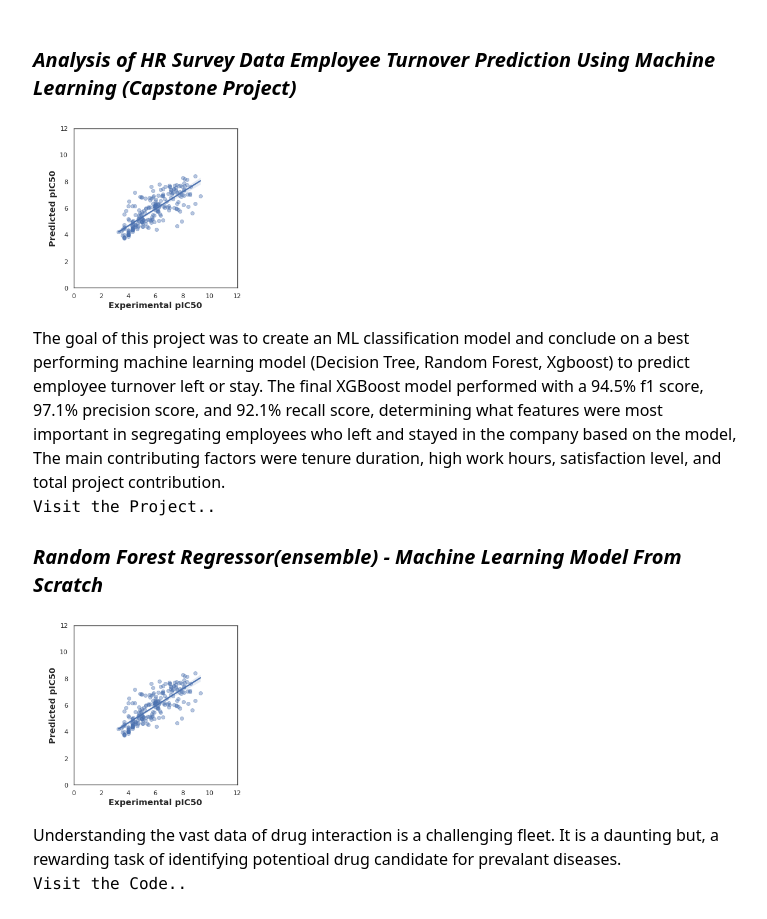
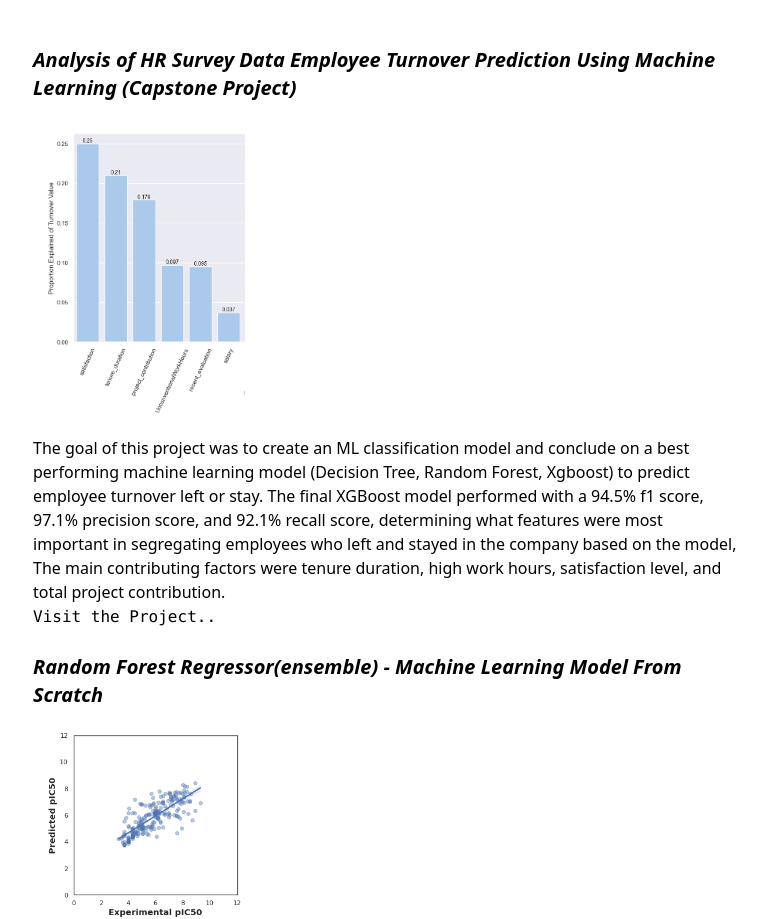
Before and after one commit to SafeKepper/bhuvi-web, a Next.js app: page /Home in a window 1280 px wide. Shown: the part 900-1819 px from the top of the page, without its empty margins (199-966 px from the left). Built offline with nearby package versions, Linux system fonts and the light colour scheme.

Commit message:
Fixed post

```diff
--- a/app/components/projects.js
+++ b/app/components/projects.js
@@ -4,6 +4,7 @@
 import Link from "next/link";
 import pIC50 from "../../public/image/graph_pIC50.png"
 import report from "../../public/image/report.png"
+import report_1 from "../../public/image/report_1.png"
 // import { TECollapse, TERipple } from "tw-elements-react";
 
 export default function Projects() {
@@ -20,14 +21,14 @@
                 Analysis of HR Survey Data Employee Turnover Prediction Using Machine Learning (Capstone Project)
                 </h4>
                 <div className="flex flex-row">
-                <Image className="m-3" width="200" height="200" src={pIC50} alt="linkedin--v2"/>
+                <Image className="m-3" width="200" height="200" src={report_1} alt="linkedin--v2"/>
                 </div>
                 <p className="text-black">
                 The goal of this project was to create an ML classification model and conclude on a best performing machine learning model (Decision Tree, Random Forest, Xgboost) to predict employee turnover left or stay.
                 The final XGBoost model performed with a 94.5% f1 score, 97.1% precision score, and 92.1% recall score, determining what features were most important in segregating employees who left and stayed in the company based on the model, The main contributing factors were tenure duration, high work hours, satisfaction level, and total project contribution.
 
                 </p>
-                <Link className="text-black mt-4 font-mono" target="_blank" href={"https://app.datacamp.com/workspace/w/eafc4a33-5521-4a15-ab9c-57932657922e/edit/EDA%20-%20Drug%20Discovery%20.ipynb"}>
+                <Link className="text-black mt-4 font-mono" target="_blank" href={"https://github.com/SafeKepper/Analysis-of-HR-Survey-Data---Employee-Turnover-Prediction-Using-Machine-Learning"}>
                     Visit the Project..
                 </Link>
 
```
Also changed, not shown: public/image/report_1.png (added).
